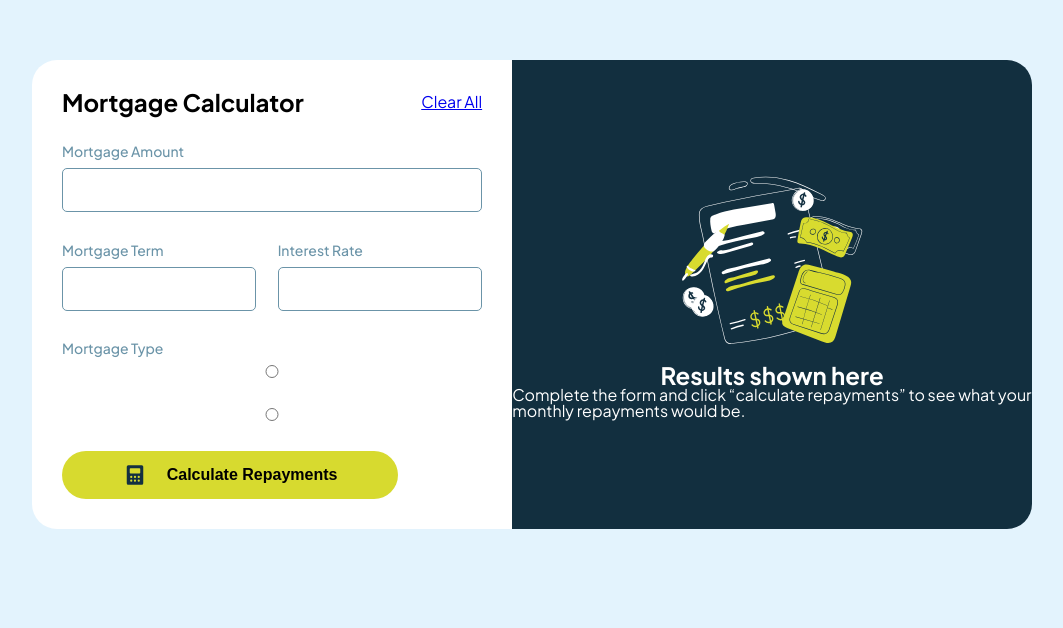
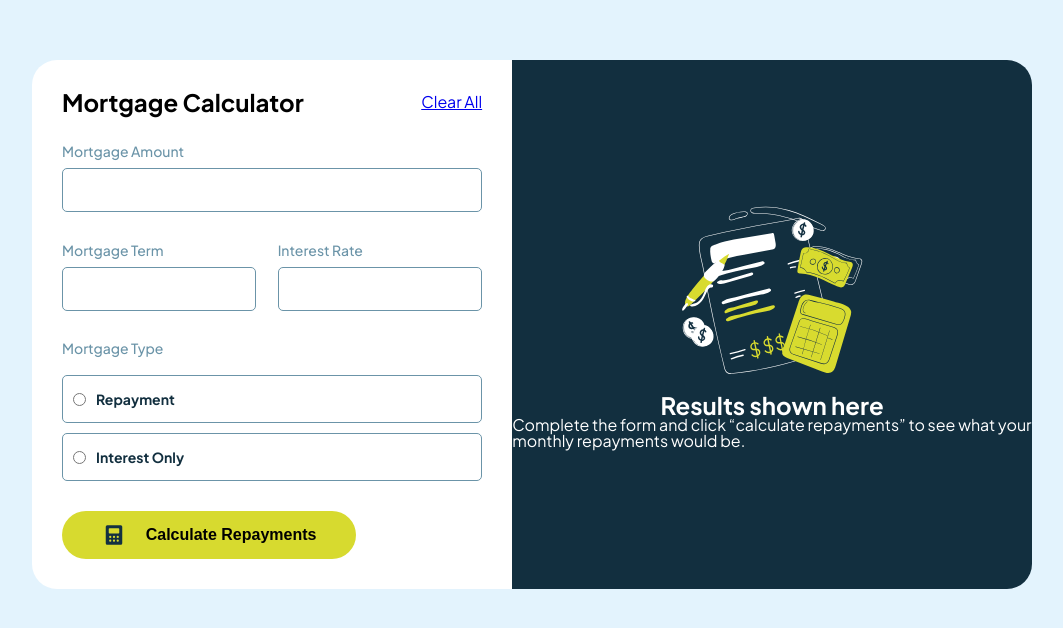
Before and after one commit to KNXCSdev/Mortgage-Practice-, a plain HTML site: page index.html in a window 1280 px wide. Shown: the part 140-768 px from the top of the page, without its empty margins (108-1171 px from the left). Drawn offline with Linux system fonts and the light colour scheme.

Commit message:
Half Styling done

```diff
--- a/index.html
+++ b/index.html
@@ -37,10 +37,17 @@
             <label class="calculator-label">Interest Rate</label> <input type="number" />
           </div>
         </div>
-        <label>Mortgage Type</label>
-        <input type="radio" id="repayment" name="type" value="Repayment" />
-        <input type="radio" id="interest" name="type" value="Interest Only" />
-
+        <div class="calculator-radio">
+          <label>Mortgage Type</label>
+          <div class="calculator-radio-border">
+            <input type="radio" id="repayment" name="type" id="rep" value="Repayment" />
+            <label for="repayment">Repayment</label>
+          </div>
+          <div class="calculator-radio-border">
+            <input type="radio" id="interest" name="type" value="Interest Only" />
+            <label for="interest">Interest Only</label>
+          </div>
+        </div>
         <button class="btn">
           <img src="/assets/images/icon-calculator.svg" alt="" />Calculate Repayments
         </button>
--- a/main.scss
+++ b/main.scss
@@ -47,7 +47,7 @@ label {
   display: flex;
   align-items: center;
   justify-content: center;
-  width: 80%;
+  width: 70%;
   font-size: 1.6rem;
   gap: 2rem;
 }
@@ -105,6 +105,32 @@ label {
       }
     }
   }
+
+  &-radio {
+    display: flex;
+    flex-direction: column;
+    gap: 1rem;
+    margin-bottom: 3rem;
+
+    &-border {
+      width: 100%;
+      display: inline-flex;
+      border: 1px solid var(--slate500);
+      border-radius: 5px;
+      gap: 1rem;
+      align-items: center;
+      input {
+        margin: 0;
+        margin-left: 1rem;
+      }
+      label {
+        font-weight: 700;
+        color: var(--slate900);
+        margin: 0;
+        padding: 1.6rem 0rem;
+      }
+    }
+  }
 }
 .results {
   background-color: var(--slate900);
```
Also changed, not shown: css/main.css.
